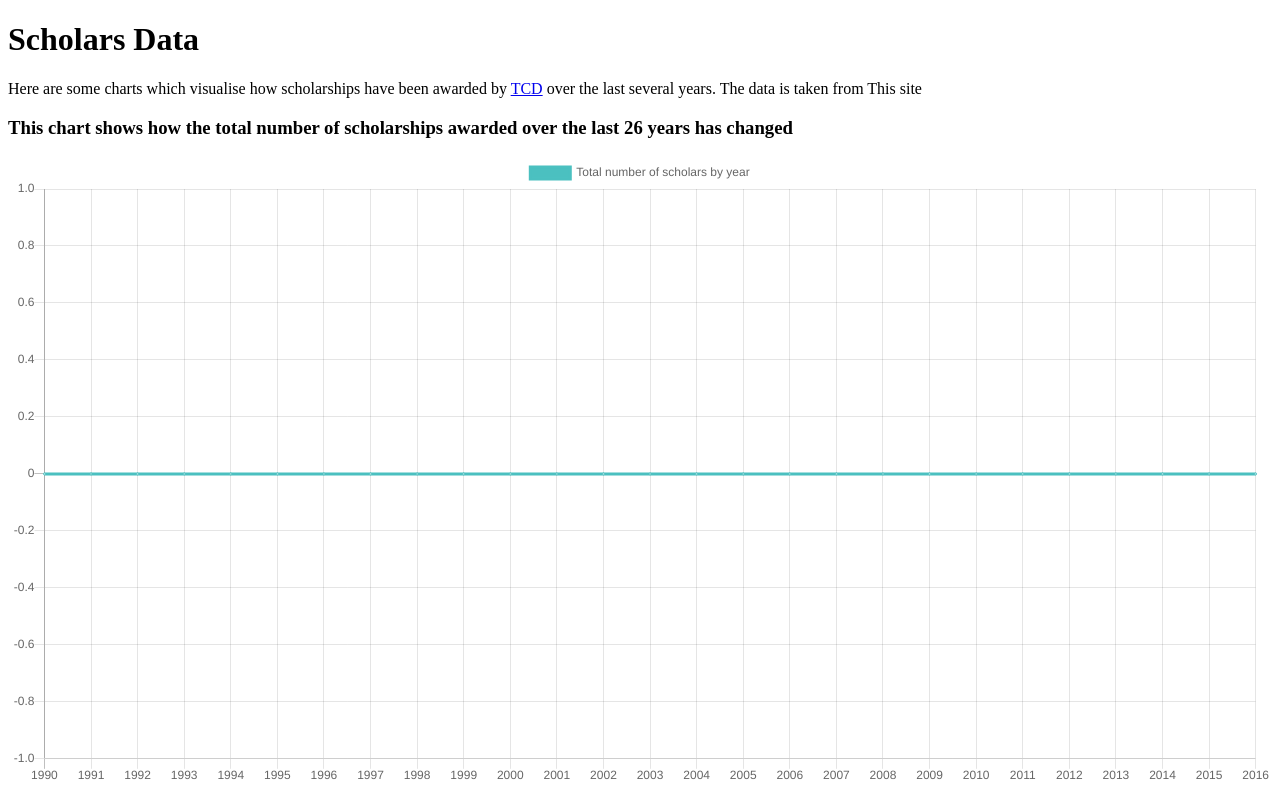
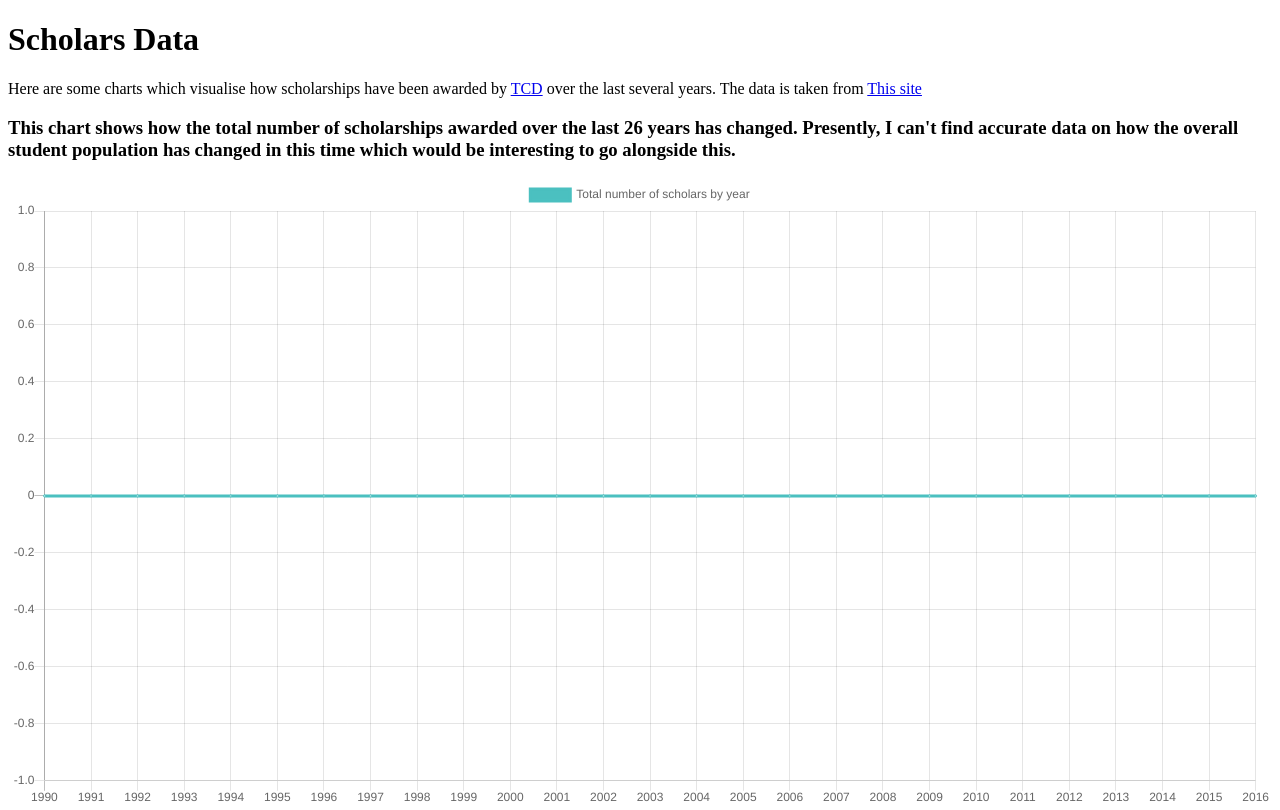
Before and after one commit to KillianDavitt/TCD-Schols-Visualisation, a Flask app: page / in a window 1280 px wide. Shown: the top 810 px of the page. Run offline with Flask 2, Linux system fonts and the light colour scheme; data that the repository does not hold is empty; some libraries are stand-ins or nearby versions.

Commit message:
Fixed typo, added opinion on student pop size

```diff
--- a/templates/index.html
+++ b/templates/index.html
@@ -11,10 +11,10 @@
 <script src="https://cdnjs.cloudflare.com/ajax/libs/Chart.js/2.1.5/Chart.min.js"></script>
 <div class="container">
 <h1>Scholars Data</h1>
-<p>Here are some charts which visualise how scholarships have been awarded by <a href="https://www.tcd.ie">TCD</a> over the last several years. The data is taken from <a href-"http://www.tcdlife.ie/scholars/scholar/about-list.php">This site</a>
+<p>Here are some charts which visualise how scholarships have been awarded by <a href="https://www.tcd.ie">TCD</a> over the last several years. The data is taken from <a href="http://www.tcdlife.ie/scholars/scholar/about-list.php">This site</a>
 <br>
 
-<h3>This chart shows how the total number of scholarships awarded over the last 26 years has changed</h3>
+<h3>This chart shows how the total number of scholarships awarded over the last 26 years has changed. Presently, I can't find accurate data on how the overall student population has changed in this time which would be interesting to go alongside this.</h3>
 <canvas id="totals_chart" width="600" height="300"></canvas>
 
 </div>
```
